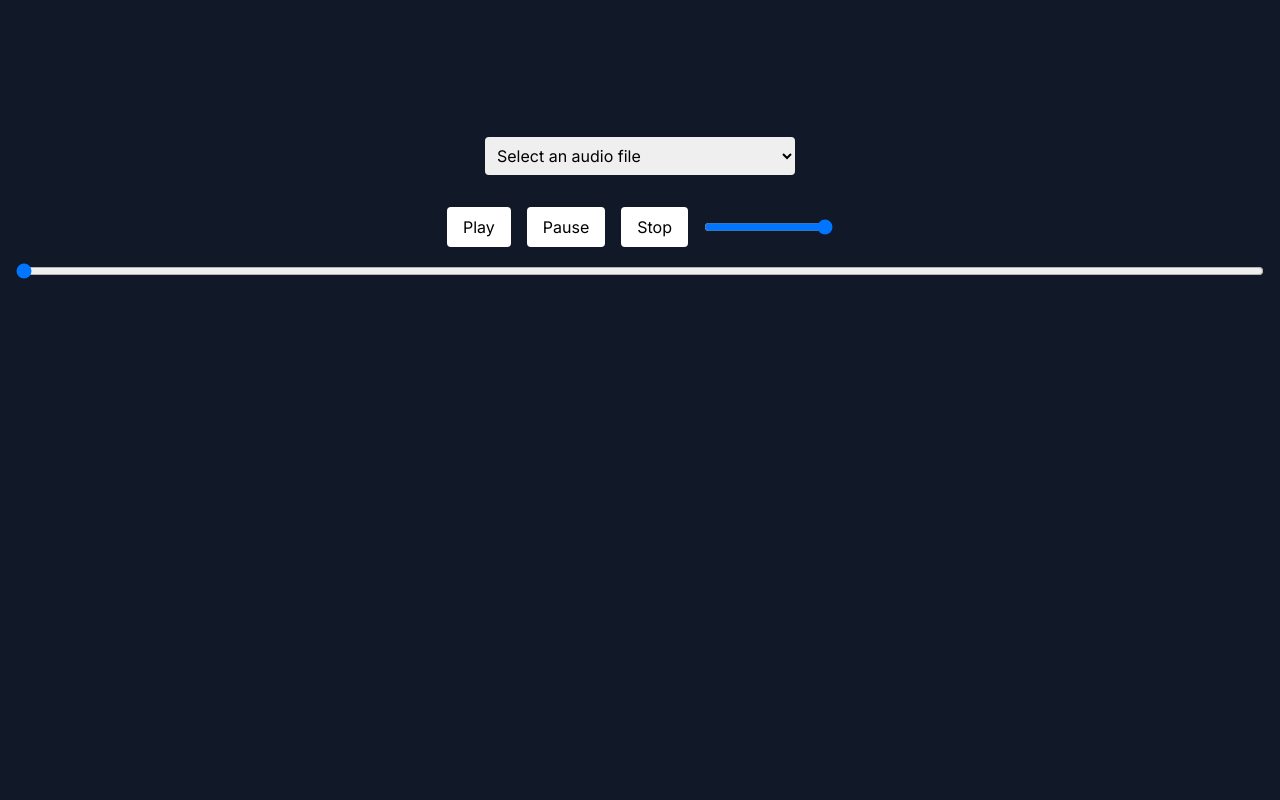
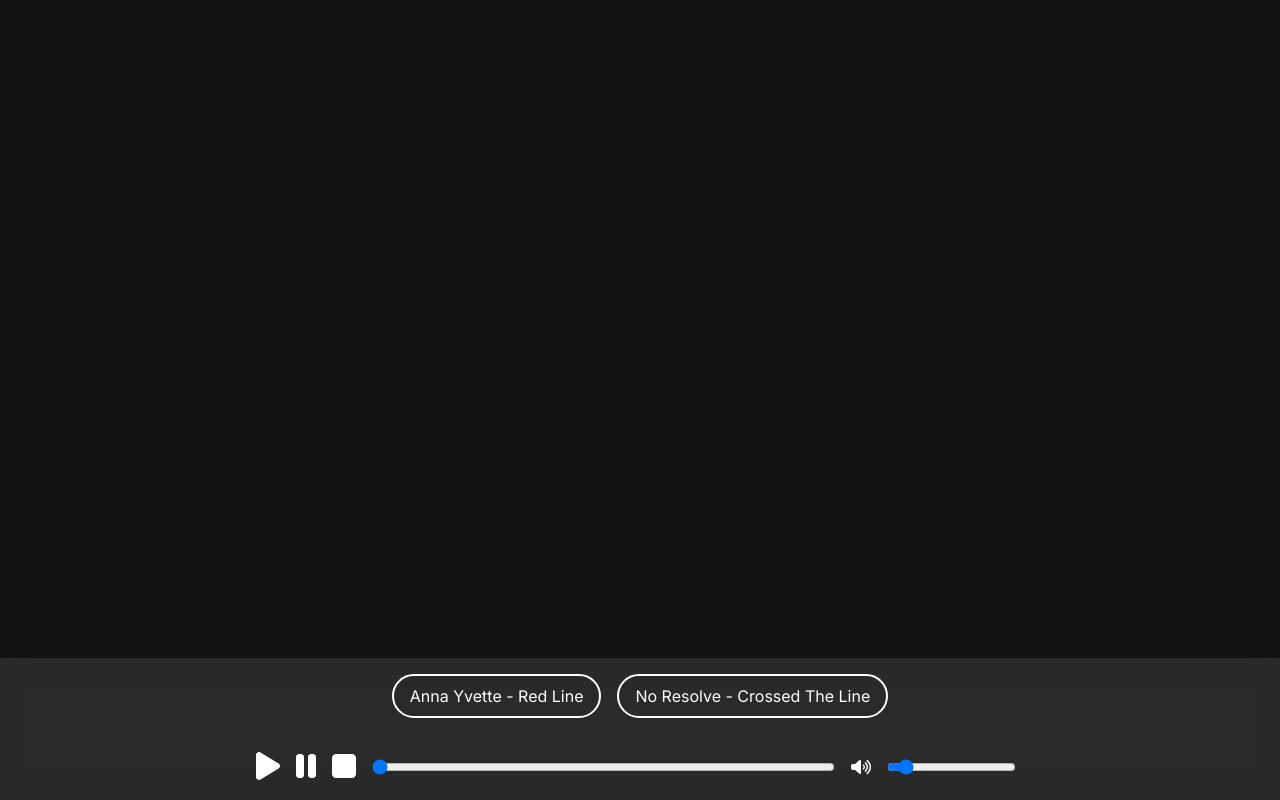
Before and after one commit to mariosjunior/musiscope, a Next.js app: page / in a window 1280 px wide. Built offline with nearby package versions, Linux system fonts and the light colour scheme.

Commit message:
feat: add tailwindcss

```diff
--- a/app/globals.css
+++ b/app/globals.css
@@ -1,33 +1,4 @@
+/* styles/globals.css */
 @tailwind base;
 @tailwind components;
 @tailwind utilities;
-
-:root {
-  --foreground-rgb: 0, 0, 0;
-  --background-start-rgb: 214, 219, 220;
-  --background-end-rgb: 255, 255, 255;
-}
-
-@media (prefers-color-scheme: dark) {
-  :root {
-    --foreground-rgb: 255, 255, 255;
-    --background-start-rgb: 0, 0, 0;
-    --background-end-rgb: 0, 0, 0;
-  }
-}
-
-body {
-  color: rgb(var(--foreground-rgb));
-  background: linear-gradient(
-      to bottom,
-      transparent,
-      rgb(var(--background-end-rgb))
-    )
-    rgb(var(--background-start-rgb));
-}
-
-@layer utilities {
-  .text-balance {
-    text-wrap: balance;
-  }
-}
--- a/components/Home.tsx
+++ b/components/Home.tsx
@@ -1,6 +1,13 @@
 "use client";
 
 import React, { useState, useEffect, useRef } from "react";
+import { FontAwesomeIcon } from "@fortawesome/react-fontawesome";
+import {
+  faPlay,
+  faPause,
+  faStop,
+  faVolumeUp,
+} from "@fortawesome/free-solid-svg-icons";
 import Visualizer from "./Visualizer";
 
 const Home: React.FC = () => {
@@ -28,13 +35,23 @@ const Home: React.FC = () => {
     fetchAudioFiles();
   }, []);
 
-  const handleInputChange = (event: React.ChangeEvent<HTMLSelectElement>) => {
+  useEffect(() => {
+    if (audioRef.current) {
+      audioRef.current.volume = 0.1; // Define o volume inicial para 20%
+    }
+  }, [audioUrl]);
+
+  const handleButtonClick = (url: string) => {
     if (audioRef.current) {
       audioRef.current.pause();
       audioRef.current.src = "";
     }
-    const url = event.target.value;
     setAudioUrl(url);
+    setTimeout(() => {
+      if (audioRef.current) {
+        audioRef.current.play();
+      }
+    }, 0);
   };
 
   const handlePlay = () => {
@@ -81,58 +98,8 @@ const Home: React.FC = () => {
   };
 
   return (
-    <div className="flex flex-col items-center justify-center min-h-screen bg-gray-900 text-white">
-      <select
-        onChange={handleInputChange}
-        className="p-2 mb-4 text-black rounded"
-      >
-        <option value="">Select an audio file</option>
-        {audioFiles.map((file, index) => (
-          <option key={index} value={file}>
-            {file.split("/").pop()}
-          </option>
-        ))}
-      </select>
-      <div className="flex justify-center mt-4">
-        <button
-          onClick={handlePlay}
-          className="px-4 py-2 mx-2 text-black bg-white rounded"
-        >
-          Play
-        </button>
-        <button
-          onClick={handlePause}
-          className="px-4 py-2 mx-2 text-black bg-white rounded"
-        >
-          Pause
-        </button>
-        <button
-          onClick={handleStop}
-          className="px-4 py-2 mx-2 text-black bg-white rounded"
-        >
-          Stop
-        </button>
-        <input
-          type="range"
-          min="0"
-          max="1"
-          step="0.01"
-          onChange={handleVolumeChange}
-          className="mx-2"
-        />
-      </div>
-      <div className="flex justify-center mt-4 w-full px-4">
-        <input
-          type="range"
-          min="0"
-          max={duration}
-          step="0.1"
-          value={currentTime}
-          onChange={handleProgressChange}
-          className="w-full"
-        />
-      </div>
-      <div className="w-full h-96">
+    <div className="flex flex-col items-center justify-center min-h-screen bg-gray-900 text-white relative">
+      <div className="w-full h-full">
         {audioUrl && (
           <>
             <audio
@@ -140,10 +107,59 @@ const Home: React.FC = () => {
               src={audioUrl}
               onTimeUpdate={handleTimeUpdate}
               onLoadedMetadata={handleLoadedMetadata}
+              autoPlay
             />
             <Visualizer audioElement={audioRef.current} />
           </>
         )}
+      </div>
+      <div className="fixed bottom-0 left-0 right-0 bg-white bg-opacity-10 backdrop-blur-lg p-4 flex flex-col items-center space-y-4">
+        <div className="flex justify-center items-center flex-wrap space-x-4 mb-4">
+          {audioFiles.map((file, index) => (
+            <button
+              key={index}
+              onClick={() => handleButtonClick(file)}
+              className="bg-transparent border-2 border-white text-white py-2 px-4 rounded-full hover:shadow-lg hover:shadow-[#64ffda] transition-shadow"
+            >
+              {file.split("/").pop()?.replace(".mp3", "")}
+            </button>
+          ))}
+        </div>
+        <div className="flex items-center justify-center space-x-4 w-full max-w-3xl">
+          <button onClick={handlePlay} className="text-white">
+            <FontAwesomeIcon icon={faPlay} size="2x" />
+          </button>
+          <button onClick={handlePause} className="text-white">
+            <FontAwesomeIcon icon={faPause} size="2x" />
+          </button>
+          <button onClick={handleStop} className="text-white">
+            <FontAwesomeIcon icon={faStop} size="2x" />
+          </button>
+
+          <div className="flex items-center w-full mx-4">
+            <input
+              type="range"
+              min="0"
+              max={duration}
+              step="0.1"
+              value={currentTime}
+              onChange={handleProgressChange}
+              className="w-full"
+            />
+          </div>
+          <div className="flex items-center">
+            <FontAwesomeIcon icon={faVolumeUp} className="text-white mr-2" />
+            <input
+              type="range"
+              min="0"
+              max="1"
+              step="0.01"
+              value={audioRef.current ? audioRef.current.volume : 0.1}
+              onChange={handleVolumeChange}
+              className="mx-2"
+            />
+          </div>
+        </div>
       </div>
     </div>
   );
--- a/components/Visualizer.tsx
+++ b/components/Visualizer.tsx
@@ -39,9 +39,9 @@ const Visualizer: React.FC<VisualizerProps> = ({ audioElement }) => {
     );
 
     const params = {
-      red: 1.0,
-      green: 1.0,
-      blue: 1.0,
+      red: 100 / 255, // Ajuste para o valor inicial da cor vermelha
+      green: 255 / 255, // Ajuste para o valor inicial da cor verde
+      blue: 218 / 255, // Ajuste para o valor inicial da cor azul
       threshold: 0.5,
       strength: 0.5,
       radius: 0.8,
@@ -65,15 +65,15 @@ const Visualizer: React.FC<VisualizerProps> = ({ audioElement }) => {
     const outputPass = new OutputPass();
     bloomComposer.addPass(outputPass);
 
-    camera.position.set(0, -2, 14);
-    camera.lookAt(0, 0, 0);
+    camera.position.set(0, -2, 20);
+    camera.lookAt(10, 0, 0);
 
     const uniforms = {
       u_time: { type: "f", value: 0.0 },
       u_frequency: { type: "f", value: 0.0 },
-      u_red: { type: "f", value: 1.0 },
-      u_green: { type: "f", value: 1.0 },
-      u_blue: { type: "f", value: 1.0 },
+      u_red: { type: "f", value: params.red },
+      u_green: { type: "f", value: params.green },
+      u_blue: { type: "f", value: params.blue },
     };
 
     const mat = new THREE.ShaderMaterial({
@@ -84,6 +84,7 @@ const Visualizer: React.FC<VisualizerProps> = ({ audioElement }) => {
 
     const geo = new THREE.IcosahedronGeometry(4, 30);
     const mesh = new THREE.Mesh(geo, mat);
+    mesh.position.y = 2; // Ajuste a posição Y para mover o objeto para cima
     scene.add(mesh);
     mesh.material.wireframe = true;
 
--- a/package.json
+++ b/package.json
@@ -9,6 +9,9 @@
     "lint": "next lint"
   },
   "dependencies": {
+    "@fortawesome/fontawesome-svg-core": "^6.5.2",
+    "@fortawesome/free-solid-svg-icons": "^6.5.2",
+    "@fortawesome/react-fontawesome": "^0.2.2",
     "dat.gui": "^0.7.9",
     "next": "14.2.4",
     "react": "^18",
--- a/tailwind.config.ts
+++ b/tailwind.config.ts
@@ -8,10 +8,15 @@ const config: Config = {
   ],
   theme: {
     extend: {
-      backgroundImage: {
-        "gradient-radial": "radial-gradient(var(--tw-gradient-stops))",
-        "gradient-conic":
-          "conic-gradient(from 180deg at 50% 50%, var(--tw-gradient-stops))",
+      colors: {
+        'gray-900': '#121212',
+      },
+      backdropFilter: {
+        'none': 'none',
+        'blur-lg': 'blur(10px)',
+      },
+      boxShadow: {
+        'music-hover': '0 0 10px 2px rgba(255, 255, 255, 0.5)',
       },
     },
   },
```
Also changed, not shown: 1 other file (tests, documents, lock files or other folders).
